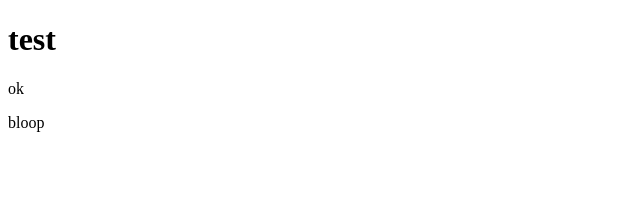
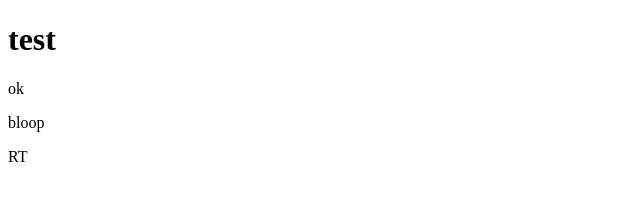
Before and after one commit to rtwebcodein/rrw-introducing-git, a plain HTML site: page index.html in a window 1280 px wide. Shown: the full height of the page, 0-640 px from the left. Drawn offline with Linux system fonts and the light colour scheme.

Commit message:
Added my name

```diff
--- a/index.html
+++ b/index.html
@@ -8,6 +8,7 @@
             <h1>test</h1>
             <p>ok</p>
             <p>bloop</b>
+            <p>RT</p>
         </span>
     </body>
 </html>
```
